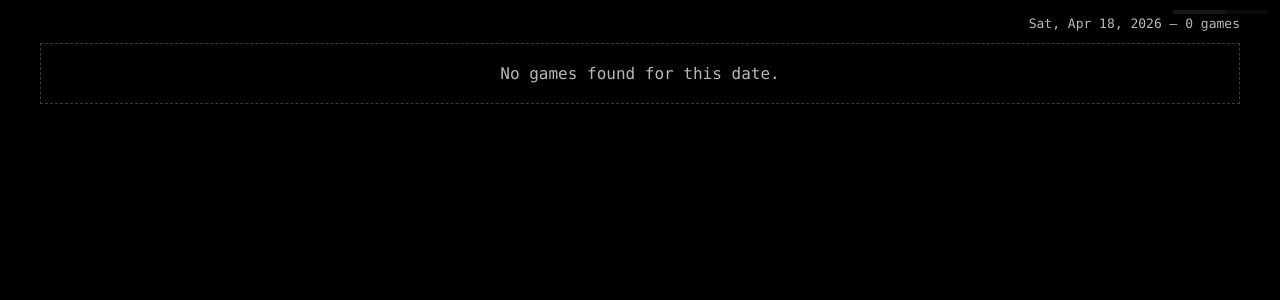
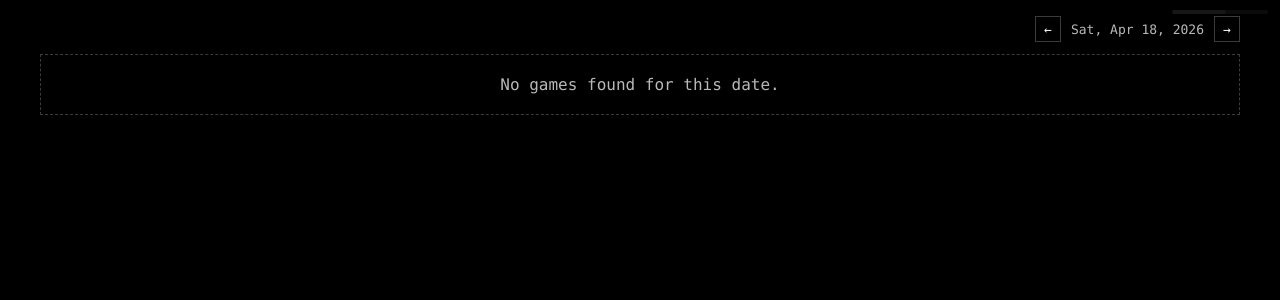
Before and after one commit to rtphokie/ootgames, a Flask app: page /?date=2026-04-18&tz=America/New_York in a window 1280 px wide. Shown: the top 300 px of the page. Run offline with Flask 3, Linux system fonts and the light colour scheme; data that the repository does not hold is empty.

Commit message:
navigate between days

```diff
--- a/main.py
+++ b/main.py
@@ -1,4 +1,4 @@
-from datetime import date, datetime
+from datetime import datetime, timedelta
 import os
 from zoneinfo import ZoneInfo
 
@@ -45,6 +45,33 @@ def _gate_time_start(game_date_raw: str | None, timezone: str = "America/New_Yor
     except Exception:
         return ""
     return game_dt_local.strftime("%I:%M %p %Z").lstrip("0")
+
+
+def _normalized_timezone(timezone_raw: str | None, default: str = "America/New_York") -> str:
+    timezone = (timezone_raw or "").strip() or default
+    try:
+        ZoneInfo(timezone)
+    except Exception:
+        return default
+    return timezone
+
+
+def _today_iso_in_timezone(timezone: str) -> str:
+    return datetime.now(ZoneInfo(timezone)).date().isoformat()
+
+
+def _normalized_iso_date(date_raw: str | None, timezone: str) -> str:
+    if not date_raw:
+        return _today_iso_in_timezone(timezone)
+    try:
+        return datetime.strptime(date_raw, "%Y-%m-%d").date().isoformat()
+    except ValueError:
+        return _today_iso_in_timezone(timezone)
+
+
+def _shift_iso_date(date_raw: str, days: int) -> str:
+    base_date = datetime.strptime(date_raw, "%Y-%m-%d").date()
+    return (base_date + timedelta(days=days)).isoformat()
 
 
 def _display_date(date_raw: str | None) -> str:
@@ -97,7 +124,10 @@ def _current_win_probability(game_pk: int | None) -> tuple[float | None, float |
 
 @app.get("/")
 def index():
-    selected_date = request.args.get("date", date.today().isoformat())
+    timezone = _normalized_timezone(request.args.get("tz") or request.args.get("timezone"))
+    selected_date = _normalized_iso_date(request.args.get("date"), timezone)
+    previous_date = _shift_iso_date(selected_date, -1)
+    next_date = _shift_iso_date(selected_date, 1)
     # &startDate=2019-03-28&endDate=2019-09-29
 
     try:
@@ -130,7 +160,7 @@ def index():
             abstract_state = (status.get("abstractGameState") or "").lower()
             detailed_state = status.get("detailedState")
             is_not_started = abstract_state == "preview"
-            start_time_et = _gate_time_start(game.get("gameDate"))
+            start_time_et = _gate_time_start(game.get("gameDate"), timezone=timezone)
 
             teams = game.get("teams", {})
             home = teams.get("home", {})
@@ -191,6 +221,7 @@ def index():
         return jsonify(
             {
                 "date": selected_date,
+                "timezone": timezone,
                 "count": len(games),
                 "games": games,
                 "routes": [
@@ -204,6 +235,9 @@ def index():
     return render_template(
         "games_list.html",
         selected_date=_display_date(selected_date),
+        previous_date=previous_date,
+        next_date=next_date,
+        timezone=timezone,
         games=games,
     )
 
--- a/static/games_list.css
+++ b/static/games_list.css
@@ -29,6 +29,30 @@ h1 {
     margin-bottom: 12px;
     font-size: 13px;
     text-align: right;
+}
+.sub-nav {
+    display: flex;
+    align-items: center;
+    justify-content: flex-end;
+    gap: 10px;
+}
+.sub-summary {
+    white-space: nowrap;
+}
+.date-nav-link {
+    display: inline-flex;
+    align-items: center;
+    justify-content: center;
+    width: 24px;
+    height: 24px;
+    border: 1px solid var(--line);
+    color: var(--text);
+    text-decoration: none;
+    line-height: 1;
+}
+.date-nav-link:hover {
+    border-color: var(--accent);
+    color: var(--accent);
 }
 .games-grid {
     display: grid;
@@ -187,6 +211,9 @@ h1 {
     }
 }
 @media (max-width: 500px) {
+    .sub-nav {
+        justify-content: center;
+    }
     .games-grid {
         grid-template-columns: 1fr;
     }
--- a/templates/games_list.html
+++ b/templates/games_list.html
@@ -5,6 +5,28 @@
     <meta name="viewport" content="width=device-width, initial-scale=1">
     <title>MLB Games</title>
     <script>
+        (function () {
+            const url = new URL(window.location.href);
+            const hasTimezone = url.searchParams.has("tz") || url.searchParams.has("timezone");
+            if (hasTimezone) return;
+
+            const browserTimezone = Intl.DateTimeFormat().resolvedOptions().timeZone;
+            if (!browserTimezone) return;
+
+            const browserToday = new Intl.DateTimeFormat("en-CA", {
+                timeZone: browserTimezone,
+                year: "numeric",
+                month: "2-digit",
+                day: "2-digit"
+            }).format(new Date());
+
+            url.searchParams.set("tz", browserTimezone);
+            if (!url.searchParams.has("date")) {
+                url.searchParams.set("date", browserToday);
+            }
+            window.location.replace(url.toString());
+        }());
+
         function updateRefreshLine(refreshMs) {
             const bar = document.getElementById("schedule-refresh-bar");
             if (!bar) return;
@@ -45,7 +67,11 @@
         <div id="schedule-refresh-bar" class="countdown-bar"></div>
     </div>
     <div class="wrap">
-        <div class="sub">{{ selected_date }} &mdash; {{ games|length }} games</div>
+        <div class="sub sub-nav">
+            <a class="date-nav-link" href="/?date={{ previous_date }}&amp;tz={{ timezone }}" aria-label="Previous day">&larr;</a>
+            <div class="sub-summary">{{ selected_date }}</div>
+            <a class="date-nav-link" href="/?date={{ next_date }}&amp;tz={{ timezone }}" aria-label="Next day">&rarr;</a>
+        </div>
         <div class="games-grid">
         {% if games %}
             {% for game in games %}
```
